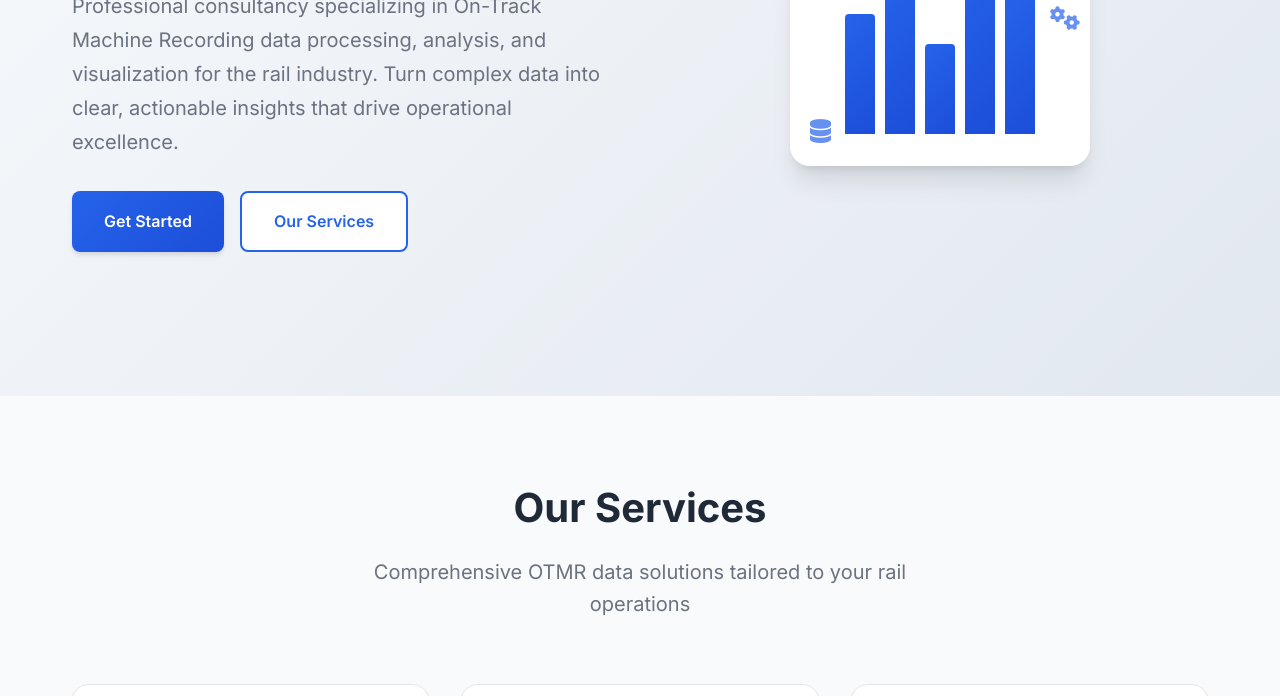
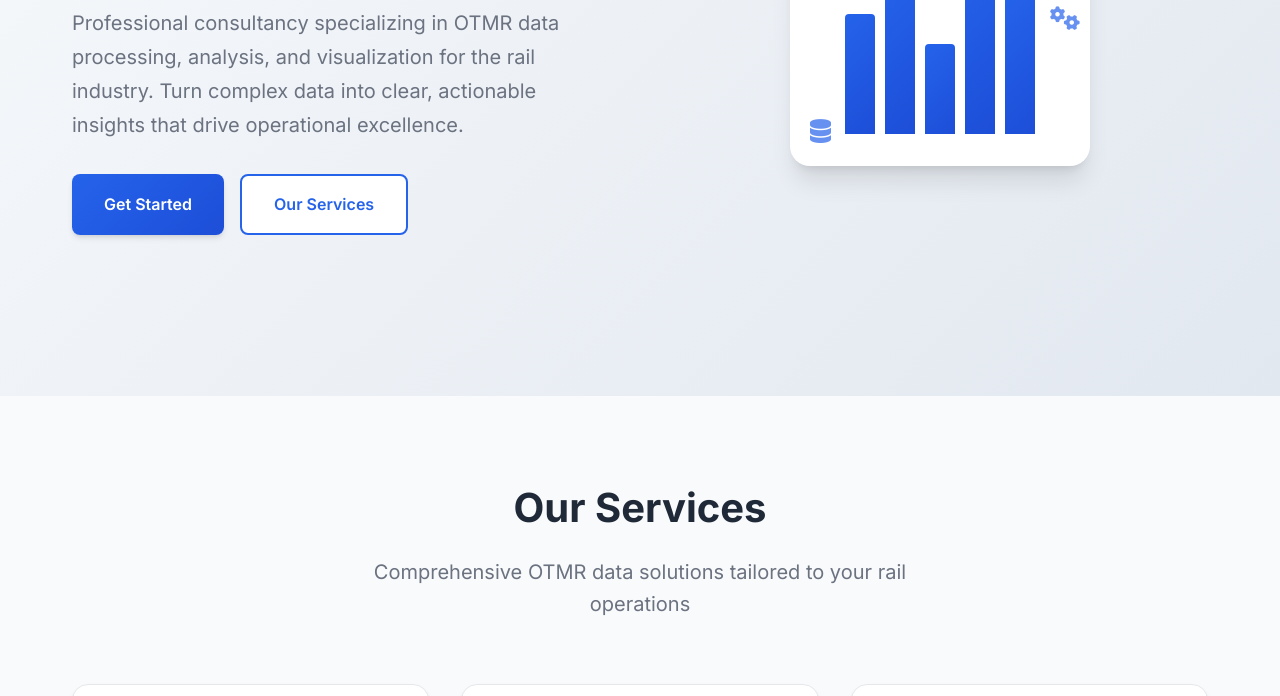
Before and after one commit to tonyroy/ontrack-landing, a plain HTML site: page docs/index.html in a window 1280 px wide. Shown: the part 404-1100 px from the top of the page. Drawn offline with Linux system fonts and the light colour scheme.

Commit message:
try: push to vercel

```diff
--- a/docs/index.html
+++ b/docs/index.html
@@ -53,7 +53,7 @@
                     Transform Your <span class="highlight">OTMR Data</span> Into Actionable Insights
                 </h1>
                 <p class="hero-description">
-                    Professional consultancy specializing in On-Track Machine Recording data processing,
+                    Professional consultancy specializing in OTMR data processing,
                     analysis, and visualization for the rail industry. Turn complex data into clear,
                     actionable insights that drive operational excellence.
                 </p>
```
